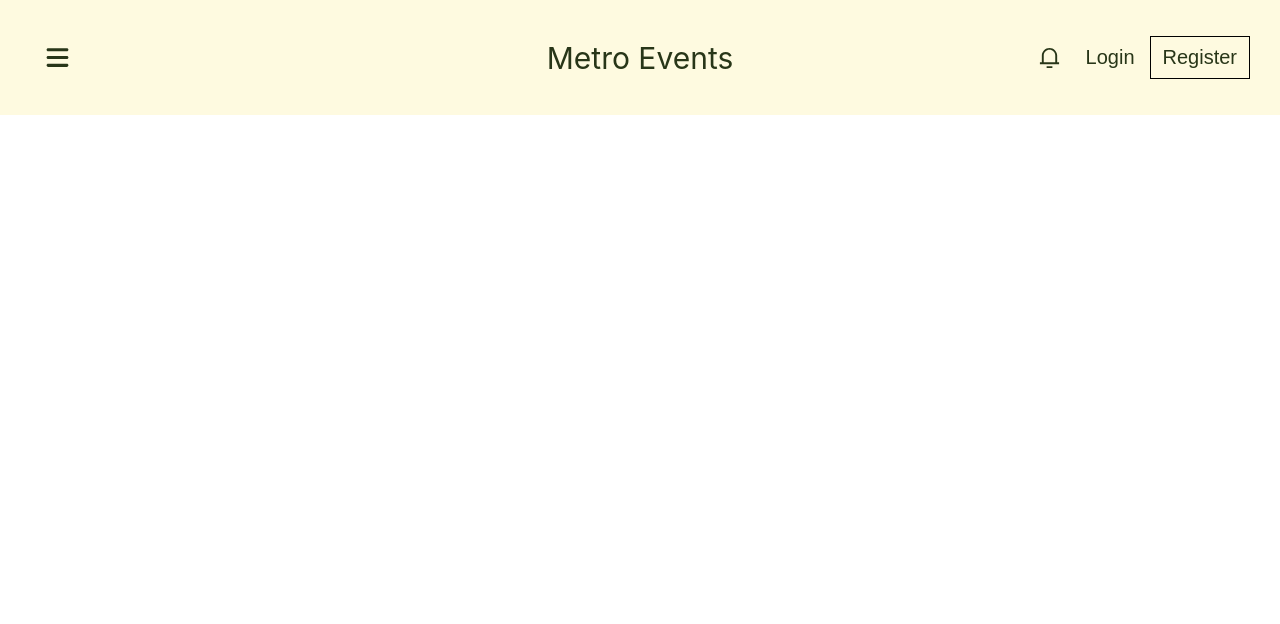
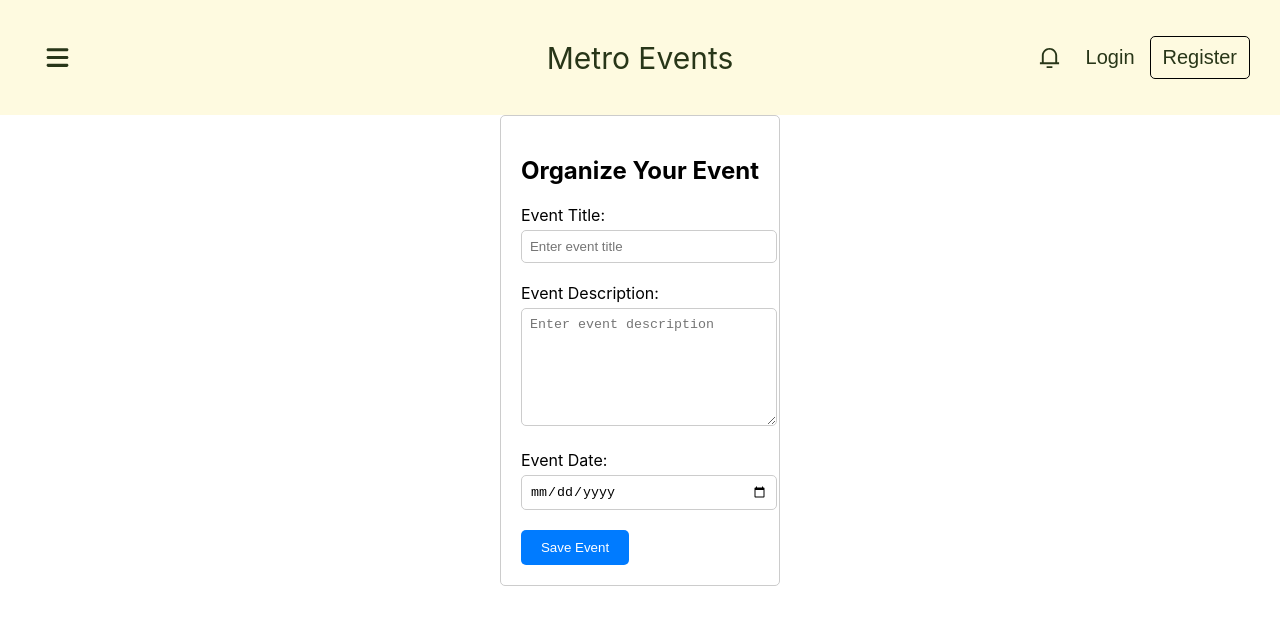
Before and after one commit to gantuangcoc98/metro-events, a React (Create React App) app: page /Events in a window 1280 px wide. Shown: the top 624 px of the page. Built offline with nearby package versions, Linux system fonts and the light colour scheme.

Commit message:
initial pani gar

```diff
--- a/package.json
+++ b/package.json
@@ -15,7 +15,7 @@
     "react-dom": "^18.2.0",
     "react-icons": "^5.0.1",
     "react-router-dom": "^6.22.3",
-    "react-scripts": "5.0.1",
+    "react-scripts": "^5.0.1",
     "web-vitals": "^2.1.4"
   },
   "scripts": {
@@ -41,5 +41,8 @@
       "last 1 firefox version",
       "last 1 safari version"
     ]
+  },
+  "devDependencies": {
+    "@babel/plugin-transform-private-property-in-object": "^7.24.1"
   }
 }
--- a/src/App.css
+++ b/src/App.css
@@ -304,3 +304,47 @@
   border: 2px solid whitesmoke;
   background-color: #47602B;
 }
+/* Events css */
+.event-organizer {
+  max-width: 400px;
+  margin: 0 auto;
+  padding: 20px;
+  border: 1px solid #ccc;
+  border-radius: 5px;
+}
+
+.form-group {
+  margin-bottom: 20px;
+}
+
+label {
+  display: block;
+  margin-bottom: 5px;
+}
+
+input[type="text"],
+input[type="date"],
+textarea {
+  width: 100%;
+  padding: 8px;
+  border: 1px solid #ccc;
+  border-radius: 5px;
+}
+
+textarea {
+  resize: vertical;
+  min-height: 100px;
+}
+
+button {
+  padding: 10px 20px;
+  background-color: #007bff;
+  color: #fff;
+  border: none;
+  border-radius: 5px;
+  cursor: pointer;
+}
+
+button:hover {
+  background-color: #0056b3;
+}
--- a/src/App.js
+++ b/src/App.js
@@ -4,6 +4,7 @@ import Login from './pages/Login';
 import Home from './pages/Home';
 import ButtonAppBar from './AppBar';
 import Register from './pages/Register';
+import Events from './pages/Events';
 
 function App() {
 
@@ -16,6 +17,7 @@ function App() {
           <Route path='/' element={<Home />} />
           <Route path='/login' element={<Login />} />
           <Route path='/register' element={<Register />} />
+          <Route path='/Events' element={<Events/>}/>
         </Routes>
       </div>
     </BrowserRouter>
--- /dev/null
+++ b/src/pages/Events.js
@@ -0,0 +1,51 @@
+import { useState } from 'react';
+import '../App.css';
+
+const EventOrganizer = () => {
+    const [title, setTitle] = useState('');
+    const [description, setDescription] = useState('');
+    const [date, setDate] = useState('');
+
+    const handleSaveEvent = () => {
+        console.log('Saving event...');
+
+        console.log({ title, description, date });
+    }
+
+    return (
+        <div className="event-organizer">
+            <h2>Organize Your Event</h2>
+            <div className="form-group">
+                <label htmlFor="title">Event Title:</label>
+                <input
+                    id="title"
+                    type="text"
+                    value={title}
+                    onChange={(e) => setTitle(e.target.value)}
+                    placeholder="Enter event title"
+                />
+            </div>
+            <div className="form-group">
+                <label htmlFor="description">Event Description:</label>
+                <textarea
+                    id="description"
+                    value={description}
+                    onChange={(e) => setDescription(e.target.value)}
+                    placeholder="Enter event description"
+                ></textarea>
+            </div>
+            <div className="form-group">
+                <label htmlFor="date">Event Date:</label>
+                <input
+                    id="date"
+                    type="date"
+                    value={date}
+                    onChange={(e) => setDate(e.target.value)}
+                />
+            </div>
+            <button onClick={handleSaveEvent}>Save Event</button>
+        </div>
+    );
+};
+
+export default EventOrganizer;
--- a/src/pages/Login.js
+++ b/src/pages/Login.js
@@ -3,10 +3,22 @@ import '../App.css';
 import { useNavigate } from 'react-router-dom';
 
 export default function Login() {
-    const [username, setUsername] = useState();
-    const [password, setPassword] = useState();
+    const [username, setUsername] = useState('');
+    const [password, setPassword] = useState('');
+    const navigate = useNavigate();
 
-    const navigate = useNavigate();
+    const handleOnClick = () => {
+        const storedUsername = localStorage.getItem('loginUsername');
+        const storedPassword = localStorage.getItem('loginPassword');
+
+        // Simple Authentication ilisan rani nato gar  kung mag database nata gamit springboot
+        if (username === storedUsername && password === storedPassword) {
+
+            navigate('/events');
+        } else {
+            alert('Invalid username or password');
+        }
+    };
 
     return (
         <div className="Login">
@@ -56,7 +68,7 @@ export default function Login() {
                             />
                         </label>
                         <div style={{display:'flex', justifyContent:'end', alignItems: 'center'}}>
-                            <button className='proceed_button'>Proceed</button>
+                            <button className='proceed_button' onClick={handleOnClick}>Proceed</button>
                         </div>
                     </div>
                 </div>
@@ -73,5 +85,5 @@ export default function Login() {
                 </div>
             </div>
         </div>
-    )
-};
+    );
+}
--- a/src/pages/Register.js
+++ b/src/pages/Register.js
@@ -2,16 +2,26 @@ import { useState } from 'react';
 import '../App.css';
 
 const Register = () => {
-    const [firstName, setFirstName] = useState('');
-    const [lastName, setLastName] = useState('');
-    const [email, setEmail] = useState('');
-    const [username, setUsername] = useState('');
-    const [password, setPassword] = useState('');
-    const [confirmPassword, setConfirmPassword] = useState('');
+    const [firstName, setFirstName] = useState(localStorage.getItem('firstName') || '');
+    const [lastName, setLastName] = useState(localStorage.getItem('lastName') || '');
+    const [email, setEmail] = useState(localStorage.getItem('email') || '');
+    const [username, setUsername] = useState(localStorage.getItem('username') || '');
+    const [password, setPassword] = useState(localStorage.getItem('password') || '');
+    const [confirmPassword, setConfirmPassword] = useState(localStorage.getItem('confirmPassword') || '');
 
     const handleOnClick = () => {
-        console.log('Confirming registration...');
+        // console.log('Confirming registration...');
+        // Save data to local storage
+        localStorage.setItem('firstName', firstName);
+        localStorage.setItem('lastName', lastName);
+        localStorage.setItem('email', email);
+        localStorage.setItem('username', username);
+        localStorage.setItem('password', password);
+        localStorage.setItem('confirmPassword', confirmPassword);
     }
+    // const handleOnClick = () => {
+    //     console.log('Confirming registration...');
+    // }
 
     return (
         <div className='Register'>
```
Also changed, not shown: 1 other file (tests, documents, lock files or other folders).
